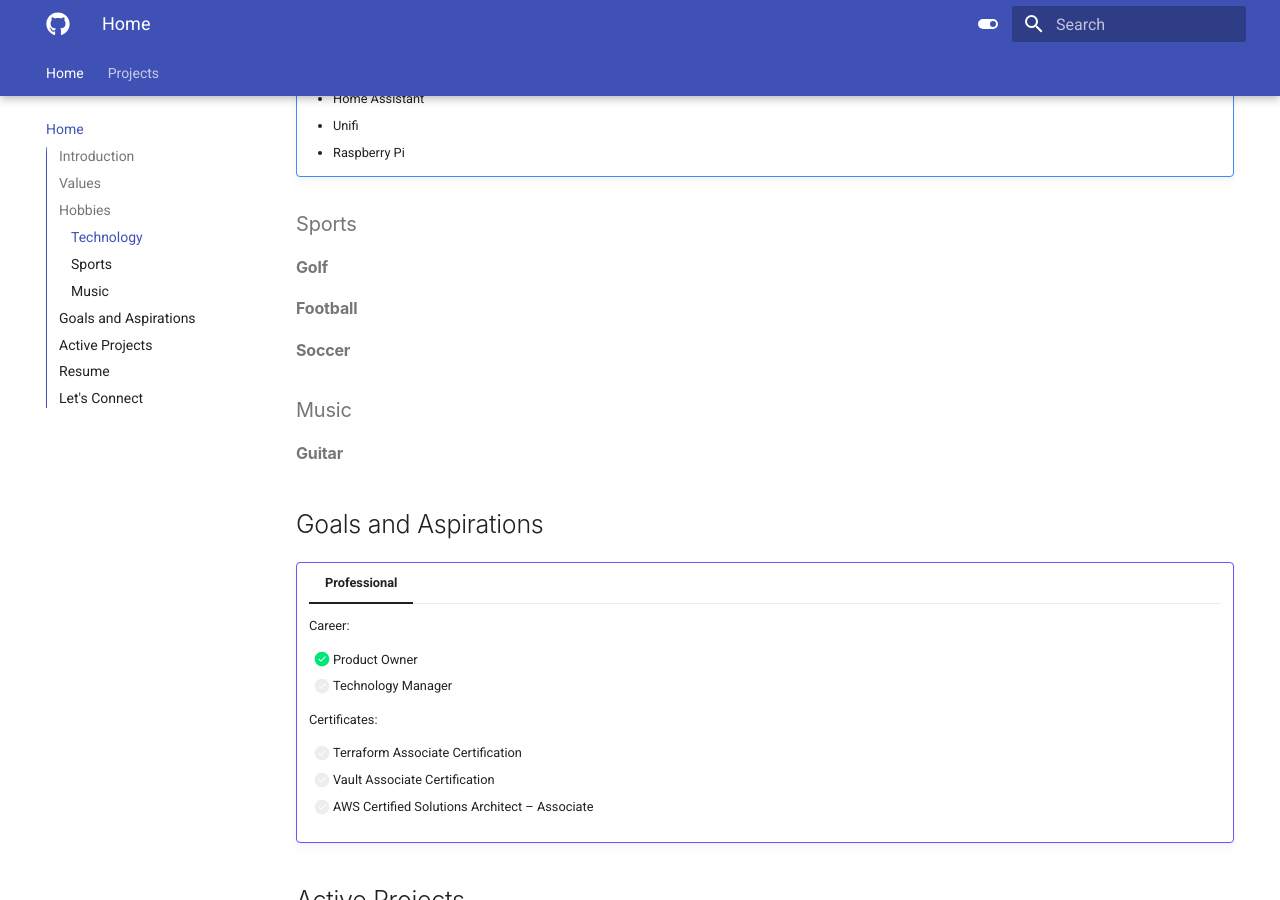
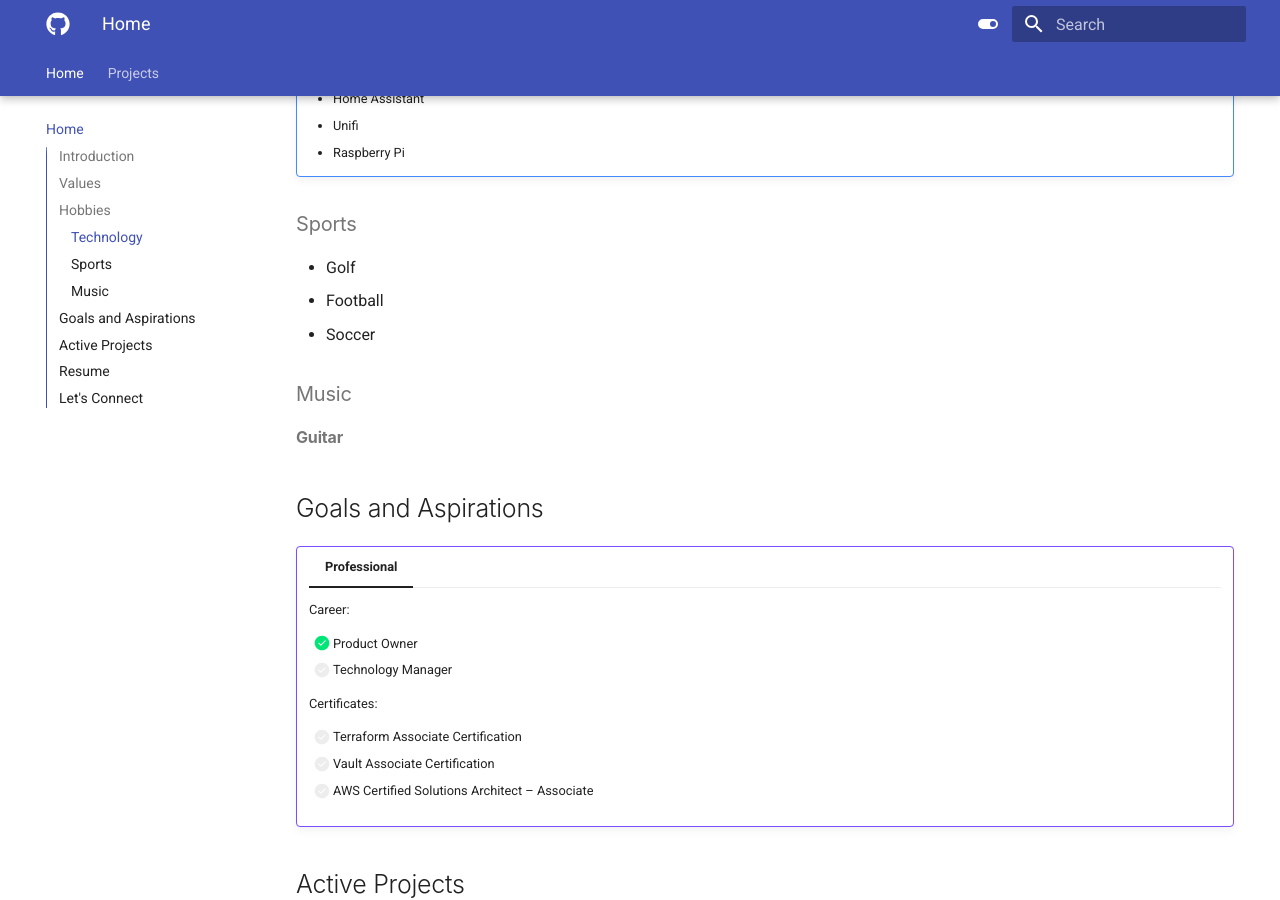
Before and after one commit to stevejoluc/stevejoluc.github.io, an MkDocs documentation site: the page built from docs/index.md, in a window 1280 px wide and 900 px high, scrolled down 1114 px. Built offline with MkDocs 1.6.1 and Material for MkDocs 9.7.7, drawn with Linux system fonts in a browser that asks for light colours; emoji names are drawn with the system emoji font.

```diff
--- a/docs/index.md
+++ b/docs/index.md
@@ -35,9 +35,9 @@ Researching and expanding my homelab is extremely rewarding to me. Not only has
     * Raspberry Pi
 
 ### Sports
-#### Golf
-#### Football
-#### Soccer
+- Golf
+- Football
+- Soccer
 
 ### Music
 #### Guitar
```
